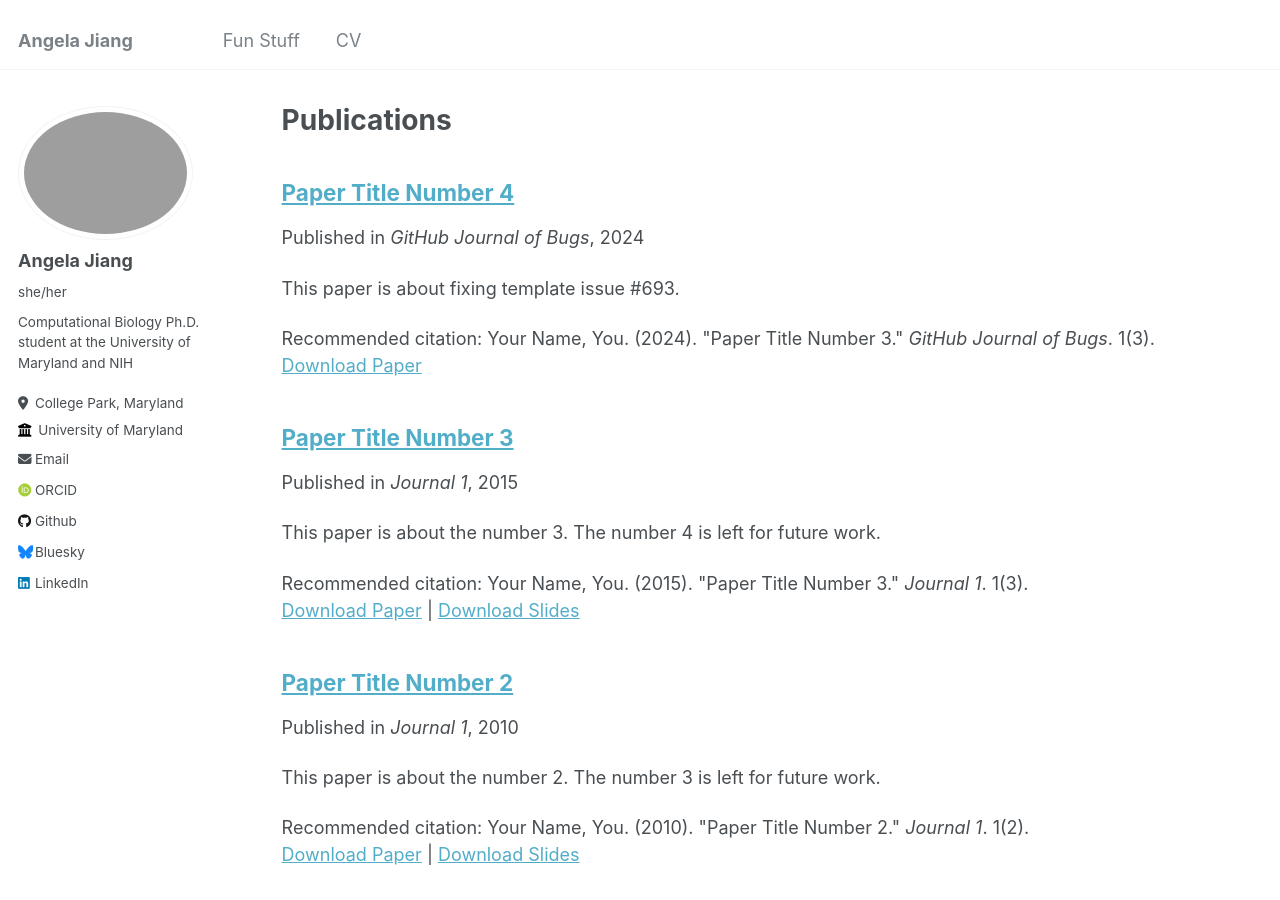
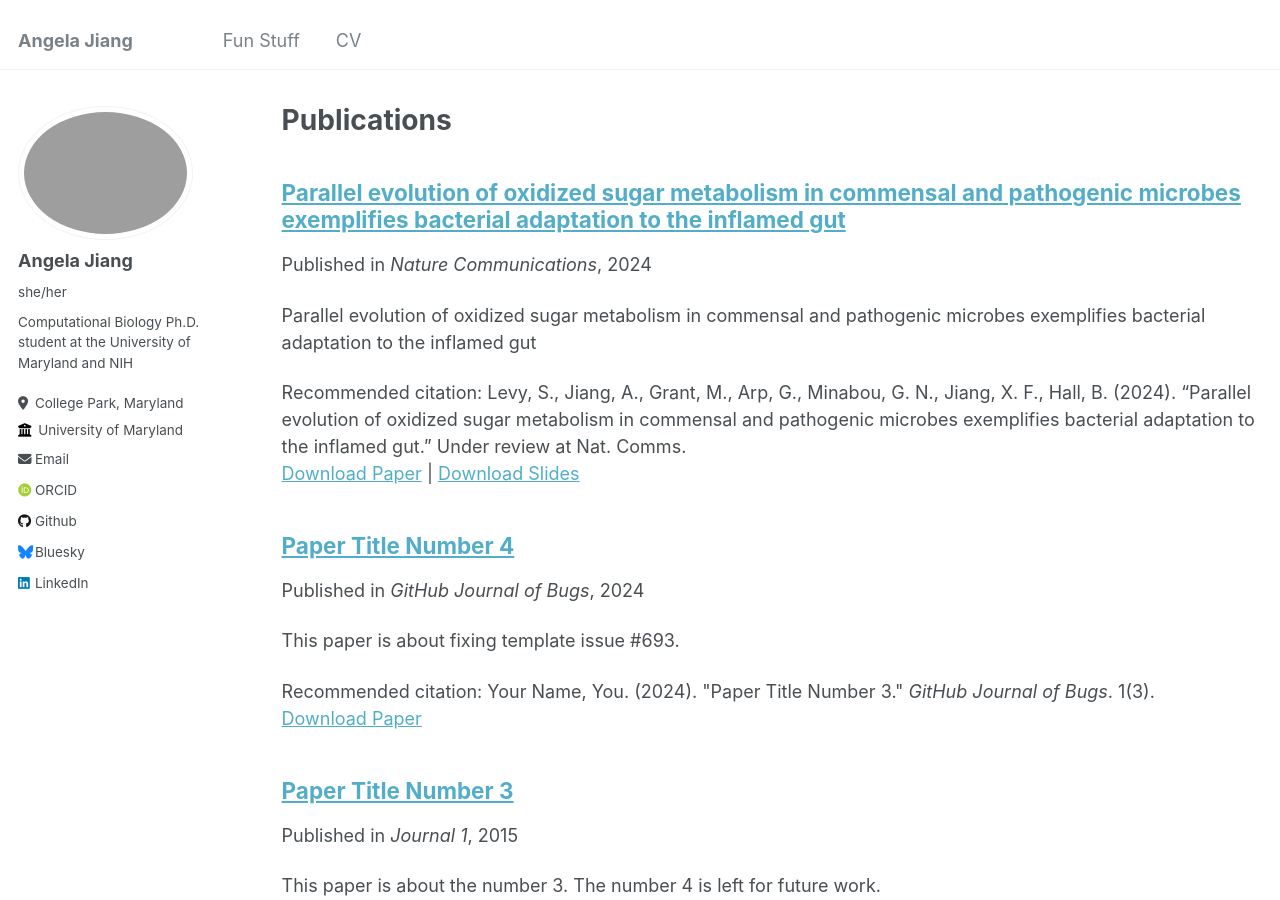
Before and after one commit to frikinzi/frikinzi.github.io, a Jekyll site: the page built from _pages/publications.md, in a window 1280 px wide and 900 px high. Built offline with Jekyll 4.4.1, drawn with Linux system fonts in a browser that asks for light colours; some web fonts are replaced; a file with an impossible date is left out; part of the change alters nothing that is shown.

Commit message:
attempt to fix md

```diff
--- a/_publications/2009-10-01-paper-title-number-1.md
+++ b/_publications/2009-10-01-paper-title-number-1.md
@@ -3,7 +3,7 @@ title: "Parallel evolution of oxidized sugar metabolism in commensal and pathoge
 collection: publications
 permalink: /publication/2009-10-01-paper-title-number-1
 excerpt: 'Parallel evolution of oxidized sugar metabolism in commensal and pathogenic microbes exemplifies bacterial adaptation to the inflamed gut'
-date: 2024-06, Under Review
+date: 2024-06-24
 venue: 'Nature Communications'
 slidesurl: 'http://academicpages.github.io/files/slides1.pdf'
 paperurl: 'http://academicpages.github.io/files/paper1.pdf'
```
